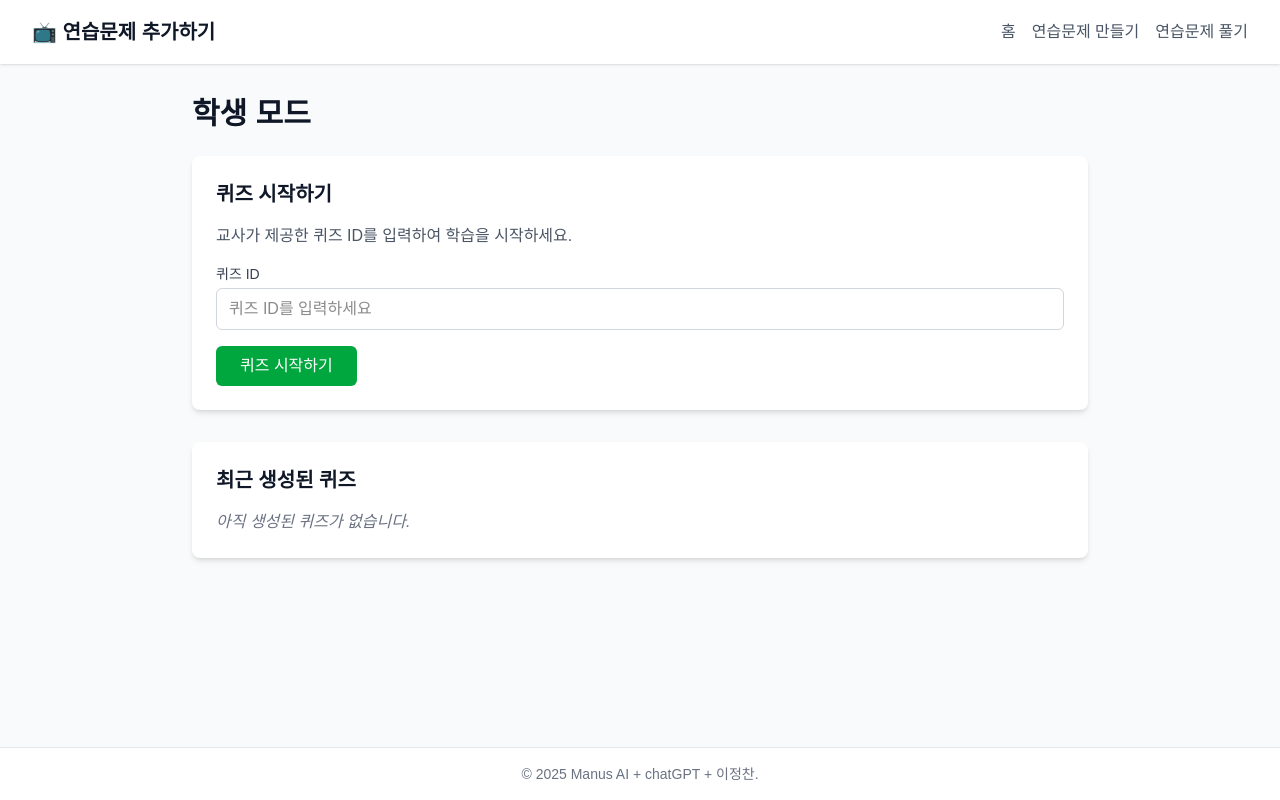
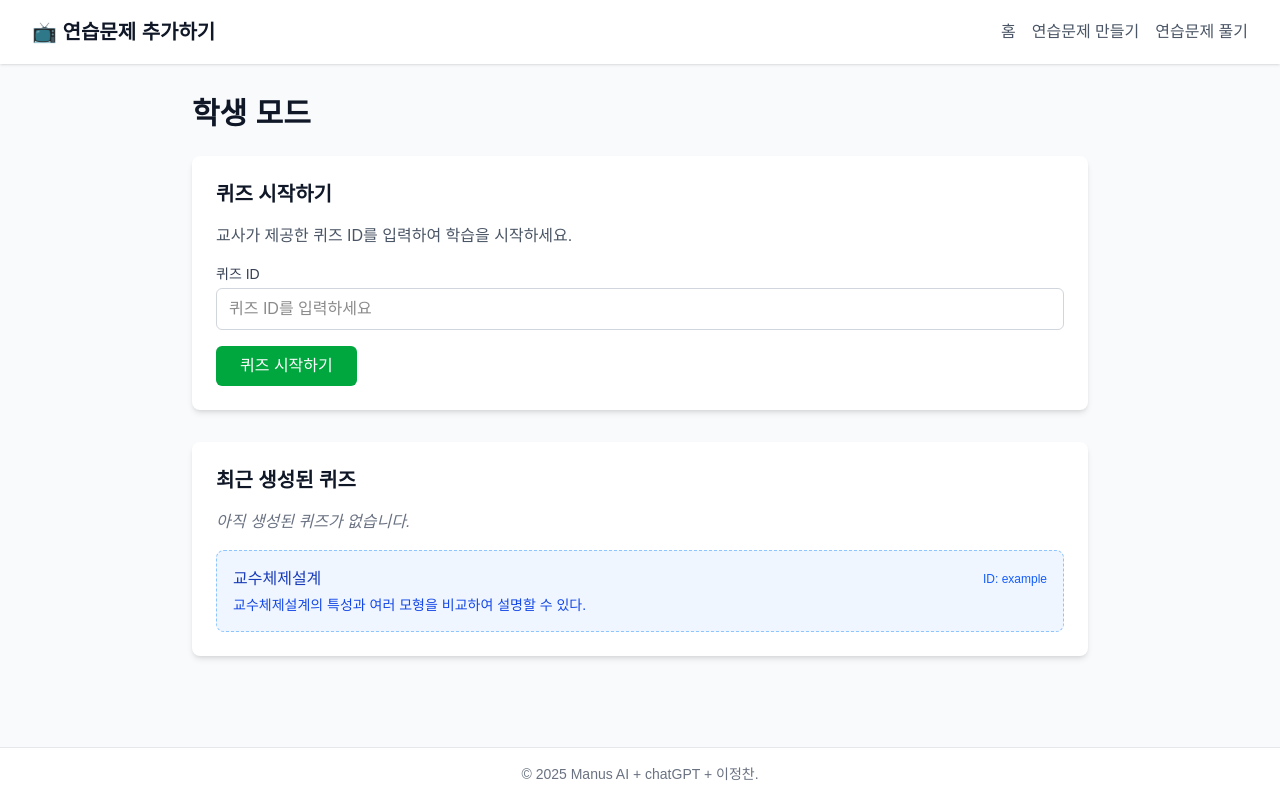
Before and after one commit to dinner-lee/pracitce_generator, a Next.js app: page /student in a window 1280 px wide. Built offline with nearby package versions, Linux system fonts and the light colour scheme.

Commit message:
예시 문제 추가

```diff
--- a/app/student/page.tsx
+++ b/app/student/page.tsx
@@ -33,10 +33,31 @@ export default function StudentPage() {
     setError('');
   };
 
-  const handleStartQuiz = () => {
+  const handleStartQuiz = async () => {
     if (!quizId.trim()) {
       setError('퀴즈 ID를 입력해주세요.');
       return;
+    }
+
+    // 예시 퀴즈: 서버에서 JSON fetch 시도
+    if (quizId === 'example') {
+      try {
+        const res = await fetch('/example-quiz.json');
+        if (!res.ok) throw new Error('응답 실패');
+        const data = await res.json();
+
+        // ID가 정확한지 다시 확인
+        if (data?.id === 'example') {
+          router.push(`/quiz/${quizId}`);
+        } else {
+          setError('예시 퀴즈 데이터를 불러오지 못했습니다.');
+        }
+        return;
+      } catch (err) {
+        console.error(err);
+        setError('예시 퀴즈 데이터를 불러오는 데 실패했습니다.');
+        return;
+      }
     }
 
     // 로컬 스토리지에서 해당 ID의 퀴즈 확인
@@ -59,6 +80,7 @@ export default function StudentPage() {
 
   const handleRecentQuizClick = (id: string) => {
     setQuizId(id);
+    setError('');
   };
 
   return (
@@ -100,9 +122,9 @@ export default function StudentPage() {
           <h2 className="text-xl font-semibold text-gray-900 mb-4">최근 생성된 퀴즈</h2>
 
           {recentQuizzes.length === 0 ? (
-            <p className="text-gray-500 italic">아직 생성된 퀴즈가 없습니다.</p>
+            <p className="text-gray-500 italic mb-4">아직 생성된 퀴즈가 없습니다.</p>
           ) : (
-            <div className="space-y-3">
+            <div className="space-y-3 mb-6">
               {recentQuizzes.map((quiz) => (
                 <div
                   key={quiz.id}
@@ -118,6 +140,18 @@ export default function StudentPage() {
               ))}
             </div>
           )}
+
+          {/* 예시 퀴즈 */}
+          <div
+            className="border border-dashed border-blue-300 rounded-lg p-4 bg-blue-50 hover:bg-blue-100 cursor-pointer"
+            onClick={() => handleRecentQuizClick('example')}
+          >
+            <div className="flex justify-between items-center">
+              <h3 className="font-medium text-blue-800">교수체제설계</h3>
+              <span className="text-xs text-blue-600">ID: example</span>
+            </div>
+            <p className="text-sm text-blue-700 mt-1">교수체제설계의 특성과 여러 모형을 비교하여 설명할 수 있다.</p>
+          </div>
         </div>
       </div>
     </Layout>
--- /dev/null
+++ b/public/data/example-quiz.json
@@ -0,0 +1 @@
+[{"id":"1743931744002","videoId":"AQutuQoKT0w","title":"테스트 영상","quizzes":[{"id":"1743931659492","timestamp":2,"type":"multiple-choice","question":"여기는 어디일까요?","correctAnswer":"뉴욕","options":["서울","부산","런던","뉴욕"],"hint":"미국의 도시입니다."},{"id":"1743931727679","timestamp":18,"type":"short-answer","question":"높은 건물을 가리키는 단어는?(3글자)","correctAnswer":"마천루","hint":"뜻: 하늘을 찌를 듯이 솟은 아주 높은 고층 건물."}],"finalQuestion":"배운 점,\n느낀 점,\n궁금한 점을 정리해 봅니다."}]
```
